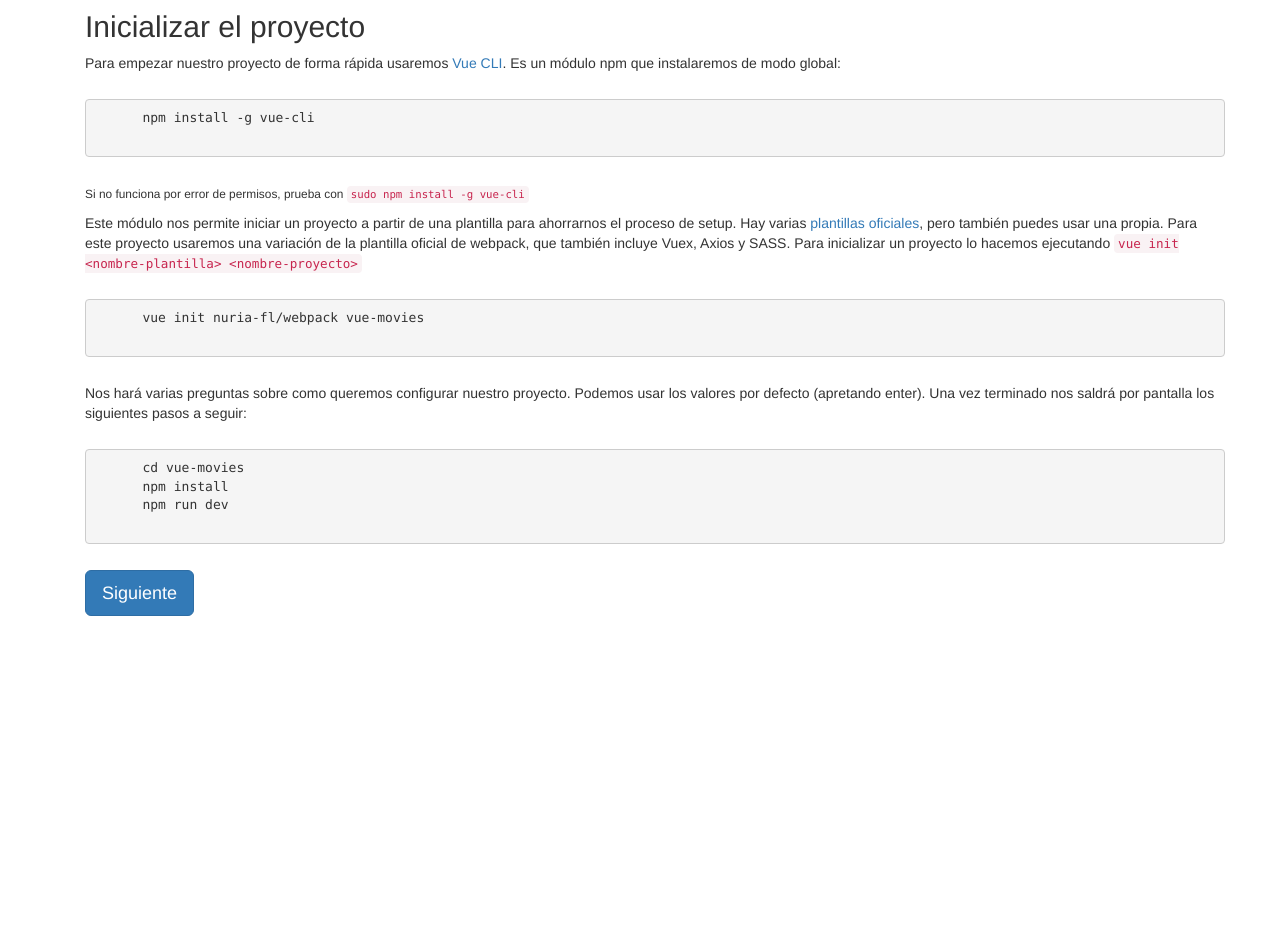
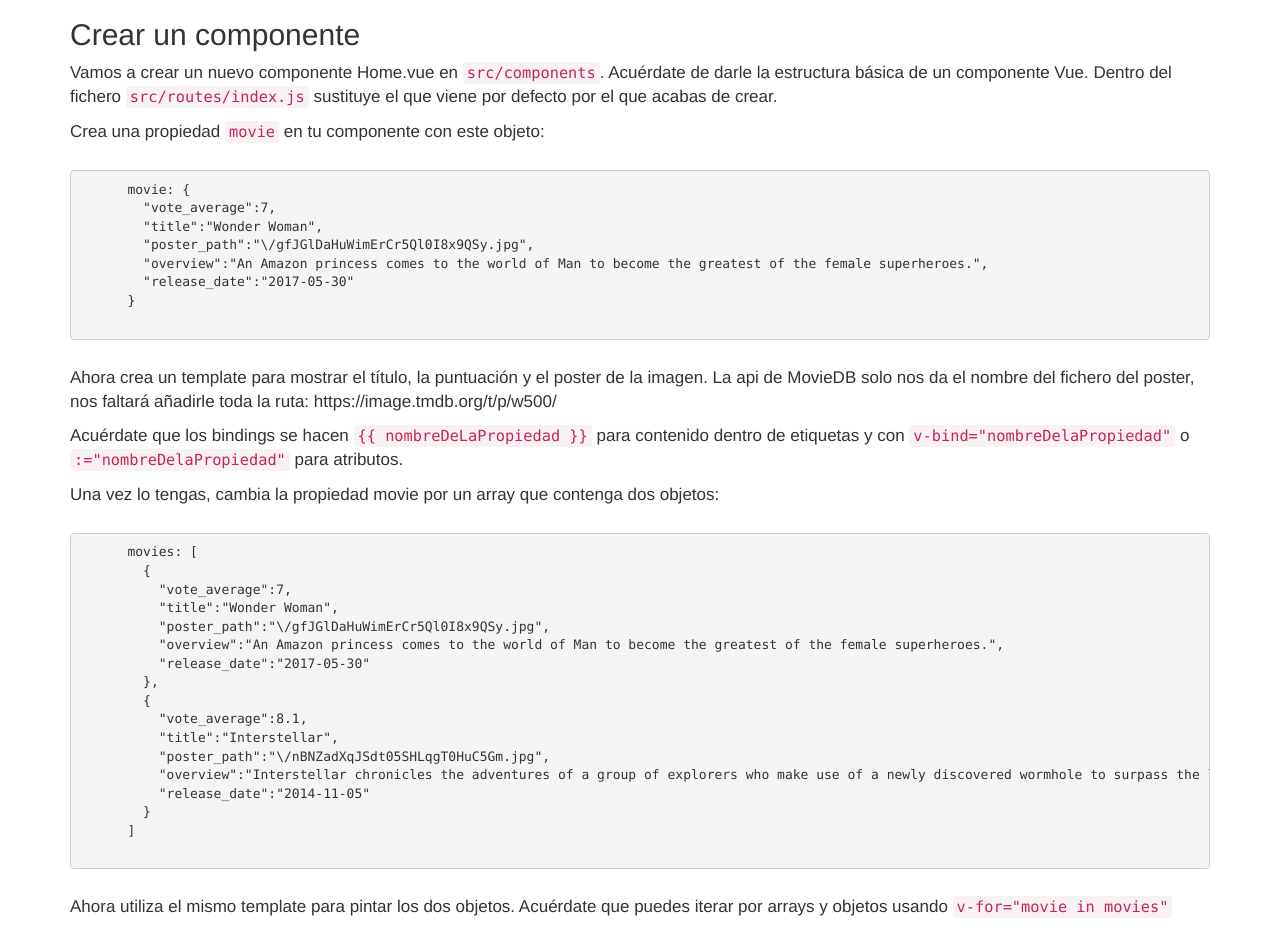
Before and after one commit to nuria-fl/vue-tutorial, a Vue app: page /#/step2 in a window 1280 px wide. Shown: the part 120-1052 px from the top of the page. Before the commit the page ends 800 px from the top, so only its background shows below. Built offline with nearby package versions, Linux system fonts and the light colour scheme.

Commit message:
add step3

```diff
--- a/src/App.vue
+++ b/src/App.vue
@@ -20,6 +20,9 @@ export default {
 </script>
 
 <style media="screen">
+  body {
+    font-size: 1.7em;
+  }
   pre {
     margin: 2em 0;
   }
--- a/src/components/Init.vue
+++ b/src/components/Init.vue
@@ -1,5 +1,5 @@
 <template>
-  <div class="container">
+  <div>
     <h2>Inicializar el proyecto</h2>
     <p>
       Para empezar nuestro proyecto de forma rápida usaremos <a href="https://github.com/vuejs/vue-cli">Vue CLI</a>. Es un módulo npm que instalaremos de modo global:
--- /dev/null
+++ b/src/components/Step2.vue
@@ -0,0 +1,60 @@
+<template>
+  <div>
+    <h2>Crear un componente</h2>
+    <p>
+      Vamos a crear un nuevo componente Home.vue en <code>src/components</code>. Acuérdate de darle la estructura básica de un componente Vue. Dentro del fichero <code>src/routes/index.js</code> sustituye el que viene por defecto por el que acabas de crear.
+    </p>
+    <p>
+      Crea una propiedad <code>movie</code> en tu componente con este objeto:
+    </p>
+    <pre>
+      movie: {
+        "vote_average":7,
+        "title":"Wonder Woman",
+        "poster_path":"\/gfJGlDaHuWimErCr5Ql0I8x9QSy.jpg",
+        "overview":"An Amazon princess comes to the world of Man to become the greatest of the female superheroes.",
+        "release_date":"2017-05-30"
+      }
+    </pre>
+
+    <p>Ahora crea un template para mostrar el título, la puntuación y el poster de la imagen. La api de MovieDB solo nos da el nombre del fichero del poster, nos faltará añadirle toda la ruta: https://image.tmdb.org/t/p/w500/</p>
+    <p>Acuérdate que los bindings se hacen <code>{{bindingExample}}</code> para contenido dentro de etiquetas y con <code>v-bind="nombreDelaPropiedad"</code> o <code>:="nombreDelaPropiedad"</code> para atributos.</p>
+    <p>Una vez lo tengas, cambia la propiedad movie por un array que contenga dos objetos:</p>
+
+    <pre>
+      movies: [
+        {
+          "vote_average":7,
+          "title":"Wonder Woman",
+          "poster_path":"\/gfJGlDaHuWimErCr5Ql0I8x9QSy.jpg",
+          "overview":"An Amazon princess comes to the world of Man to become the greatest of the female superheroes.",
+          "release_date":"2017-05-30"
+        },
+        {
+          "vote_average":8.1,
+          "title":"Interstellar",
+          "poster_path":"\/nBNZadXqJSdt05SHLqgT0HuC5Gm.jpg",
+          "overview":"Interstellar chronicles the adventures of a group of explorers who make use of a newly discovered wormhole to surpass the limitations on human space travel and conquer the vast distances involved in an interstellar voyage.",
+          "release_date":"2014-11-05"
+        }
+      ]
+    </pre>
+
+    <p>Ahora utiliza el mismo template para pintar los dos objetos. Acuérdate que puedes iterar por arrays y objetos usando <code>v-for="movie in movies"</code></p>
+
+    <p>¿Necesitas ayuda? <a href="#">Ver el código de este paso</a></p>
+
+    <router-link :to="{name: 'Step3'}" class="btn btn-lg btn-primary">Siguiente</router-link>
+  </div>
+</template>
+
+<script>
+export default {
+  name: 'Init',
+  data() {
+    return {
+      bindingExample: '{{ nombreDeLaPropiedad }}'
+    }
+  }
+}
+</script>
--- /dev/null
+++ b/src/components/Step3.vue
@@ -0,0 +1,79 @@
+<template>
+  <div>
+    <h2>Axios</h2>
+    <p>Ahora tenemos un componente que nos puede listar tantas películas como tengamos en el array, pero añadirlas a mano no apetece demasiado. Vamos a crear un servicio que haga una llamada a la api de MovieDB para rellenar el array dinámicamente.</p>
+
+    <!-- <p>En primer lugar, deberás registrarte en <a href="https://www.themoviedb.org/account/signup?language=en" target="_blank">MovieDB</a> y conseguir una Api key. Una vez tengamos la cuenta verificada vamos a <a href="https://www.themoviedb.org/settings/api/new?type=developer" target="_blank">Settings</a> y rellenar un pequeño formulario.</p> -->
+
+    <p>Vamos a crear un nuevo fichero en <code>src/services/api.js</code>. Importaremos la librería Axios, que ya tendremos instalada al haber usado el starter.</p>
+
+    <pre>
+      import axios from 'axios'
+    </pre>
+
+    <p>Vamos a crear una función <code>getMovies</code> que devuelva el resultado de la llamada a la api. Como es un proceso asíncrono, necesitamos usar una promesa. Pero como Axios ya es promise-based, solo tenemos que hacer algo así:</p>
+    <pre>
+      export default {
+        getMovies() {
+          return axios.get( )
+            .then((response) => {
+              return response.data.results
+            })
+            .catch((error) => {
+              // ...
+            });
+        }
+      }
+    </pre>
+    <p>La función axios.get recibe como parámetro la url a la que hacer la llamada, que es: <code>https://api.themoviedb.org/3/discover/movie?api_key=4bcacd5bcdf6d2ae0125c890eab6e4ae</code> (Sugerencia: como probablemente vamos a tener que hacer mas requests a la misma api, es buena idea separar el host y la api key en variables que podamos reutilizar).</p>
+
+    <p>Importa el servicio en el componente que has creado en el paso anterior y llama la función <code>getMovies</code>. Acuérdate que en un componente podemos crear hooks que se ejecutan en determinados momentos del ciclo de vida de un componente. En este caso nos interesa ir a buscar la información cuando se crea el componente, es decir, en el hook <code>created()</code>. Como nuestro servicio usa promises, en el <code>then</code> podemos asignar la respuesta de la api a nuestro array <code>movies</code></p>
+
+    <p>¿Necesitas ayuda? <a href="#" @click.prevent="showResult">Ver el código de este paso</a></p>
+
+    <div :class="resultHidden ? 'hidden' : ''">
+      <h3>src/services/api.js</h3>
+      <pre>
+        import axios from 'axios'
+
+        const host = 'https://api.themoviedb.org/3'
+        const apiKey = 'api_key=4bcacd5bcdf6d2ae0125c890eab6e4ae';
+
+        export default {
+          getMovies() {
+            return axios.get(`${host}/discover/movie?${apiKey}`)
+              .then(function (response) {
+                return response.data.results;
+              })
+              .catch(function (error) {
+                console.log(error);
+              });
+          }
+        }
+      </pre>
+
+      <h3>src/components/Home.vue</h3>
+      <pre>
+      </pre>
+
+      <button type="button" @click="hideResult" class="btn btn--default btn--sm">Ocultar</button>
+      <br>
+      <br>
+    </div>
+
+    <router-link :to="{name: 'Step3'}" class="btn btn-lg btn-primary">Siguiente</router-link>
+  </div>
+</template>
+
+<script>
+import resultMixin from '@/mixins/results'
+export default {
+  name: 'Init',
+  data() {
+    return {
+      bindingExample: '{{ nombreDeLaPropiedad }}',
+    }
+  },
+  mixins: [ resultMixin ]
+}
+</script>
--- /dev/null
+++ b/src/mixins/results.js
@@ -0,0 +1,15 @@
+export default {
+  data() {
+    return {
+      resultHidden: true
+    }
+  },
+  methods: {
+    showResult() {
+      this.resultHidden = false
+    },
+    hideResult() {
+      this.resultHidden = true
+    }
+  }
+}
--- a/src/router/index.js
+++ b/src/router/index.js
@@ -2,6 +2,8 @@ import Vue from 'vue'
 import Router from 'vue-router'
 import Home from '@/components/Home'
 import Init from '@/components/Init'
+import Step2 from '@/components/Step2'
+import Step3 from '@/components/Step3'
 
 Vue.use(Router)
 
@@ -20,7 +22,12 @@ export default new Router({
     {
       path: '/step2',
       name: 'Step2',
-      component: Init
+      component: Step2
+    },
+    {
+      path: '/step3',
+      name: 'Step3',
+      component: Step3
     }
   ]
 })
```
